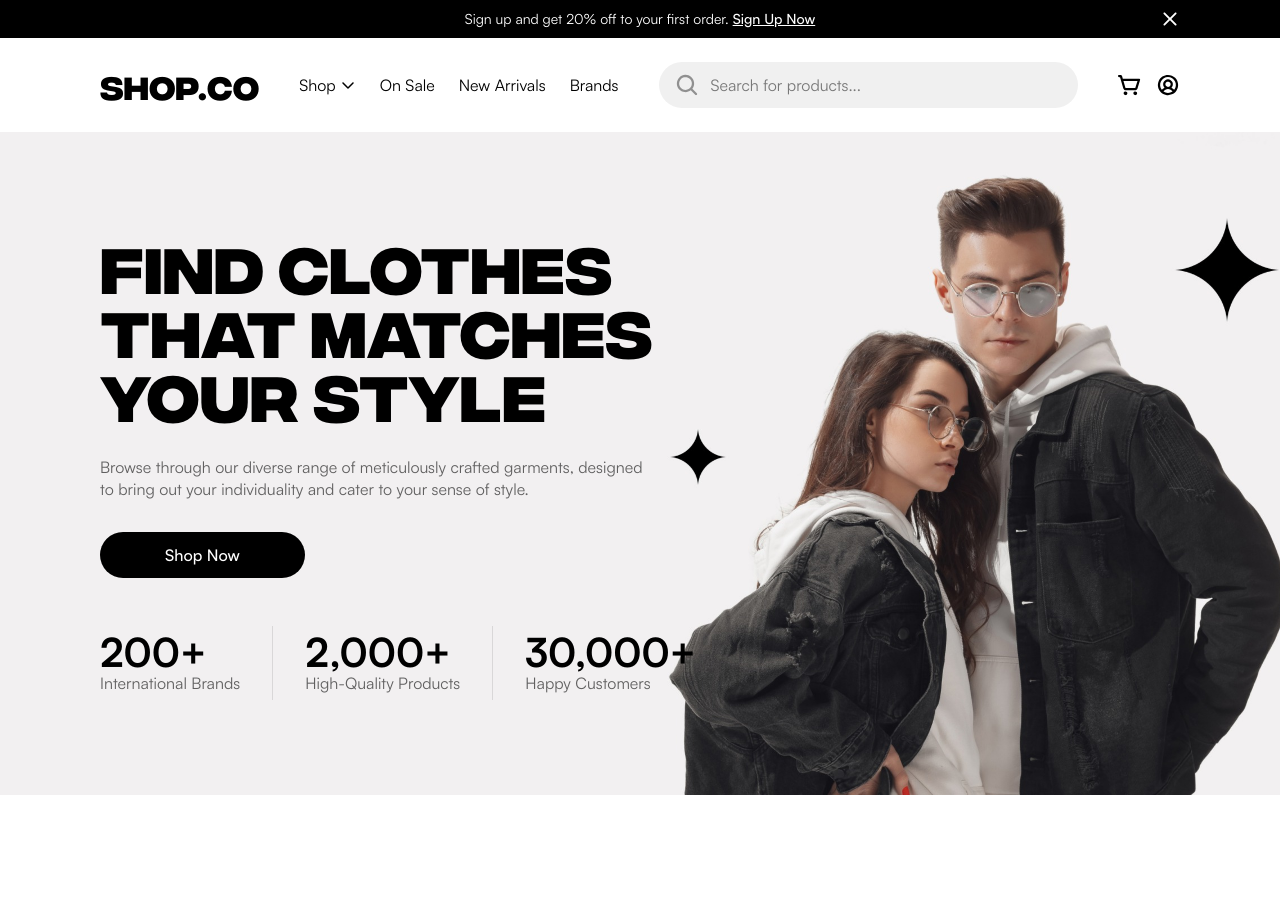
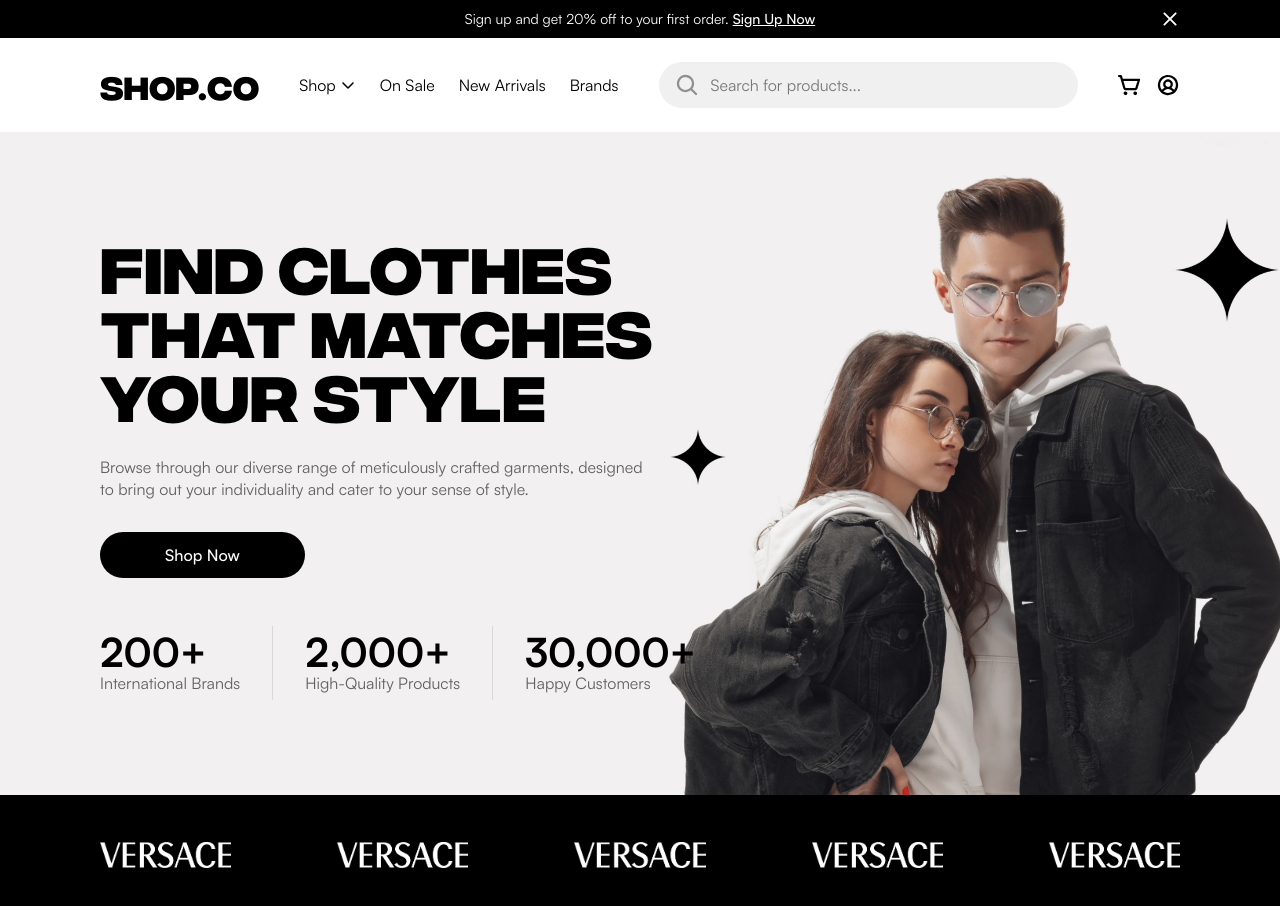
Before and after one commit to dishkhant-dev/ecommerce-app, a Next.js app: page / in a window 1280 px wide. Shown: the top 906 px of the page. Before the commit the page ends 800 px from the top, so only its background shows below. Built offline with nearby package versions, Linux system fonts and the light colour scheme.

Commit message:
Developed Featured Brands Section

```diff
--- a/src/components/layout/Navbar.tsx
+++ b/src/components/layout/Navbar.tsx
@@ -28,7 +28,7 @@
                 />
 
                 <svg className="absolute left-4 top-1/2 -translate-y-1/2" width="24" height="24" viewBox="0 0 24 24" fill="none" xmlns="http://www.w3.org/2000/svg">
-                    <path d="M21.7959 20.2041L17.3437 15.75C18.6787 14.0104 19.3019 11.8282 19.087 9.64607C18.8722 7.4639 17.8353 5.44516 16.1867 3.99937C14.5382 2.55357 12.4014 1.78899 10.2098 1.86071C8.01829 1.93244 5.93607 2.8351 4.38558 4.38559C2.83509 5.93608 1.93243 8.0183 1.8607 10.2098C1.78898 12.4014 2.55356 14.5382 3.99936 16.1867C5.44515 17.8353 7.46389 18.8722 9.64606 19.087C11.8282 19.3019 14.0104 18.6787 15.75 17.3438L20.2059 21.8006C20.3106 21.9053 20.4348 21.9883 20.5715 22.0449C20.7083 22.1016 20.8548 22.1307 21.0028 22.1307C21.1508 22.1307 21.2973 22.1016 21.4341 22.0449C21.5708 21.9883 21.695 21.9053 21.7997 21.8006C21.9043 21.696 21.9873 21.5717 22.044 21.435C22.1006 21.2983 22.1298 21.1517 22.1298 21.0037C22.1298 20.8558 22.1006 20.7092 22.044 20.5725C21.9873 20.4358 21.9043 20.3115 21.7997 20.2069L21.7959 20.2041ZM4.12499 10.5C4.12499 9.23915 4.49888 8.0066 5.19938 6.95824C5.89987 5.90988 6.89551 5.09278 8.06039 4.61027C9.22527 4.12776 10.5071 4.00151 11.7437 4.2475C12.9803 4.49348 14.1162 5.10064 15.0078 5.9922C15.8994 6.88376 16.5065 8.01967 16.7525 9.2563C16.9985 10.4929 16.8722 11.7747 16.3897 12.9396C15.9072 14.1045 15.0901 15.1001 14.0418 15.8006C12.9934 16.5011 11.7608 16.875 10.5 16.875C8.80977 16.8733 7.18927 16.2011 5.99411 15.0059C4.79894 13.8107 4.12673 12.1902 4.12499 10.5Z" fill="black" fill-opacity="0.4" />
+                    <path d="M21.7959 20.2041L17.3437 15.75C18.6787 14.0104 19.3019 11.8282 19.087 9.64607C18.8722 7.4639 17.8353 5.44516 16.1867 3.99937C14.5382 2.55357 12.4014 1.78899 10.2098 1.86071C8.01829 1.93244 5.93607 2.8351 4.38558 4.38559C2.83509 5.93608 1.93243 8.0183 1.8607 10.2098C1.78898 12.4014 2.55356 14.5382 3.99936 16.1867C5.44515 17.8353 7.46389 18.8722 9.64606 19.087C11.8282 19.3019 14.0104 18.6787 15.75 17.3438L20.2059 21.8006C20.3106 21.9053 20.4348 21.9883 20.5715 22.0449C20.7083 22.1016 20.8548 22.1307 21.0028 22.1307C21.1508 22.1307 21.2973 22.1016 21.4341 22.0449C21.5708 21.9883 21.695 21.9053 21.7997 21.8006C21.9043 21.696 21.9873 21.5717 22.044 21.435C22.1006 21.2983 22.1298 21.1517 22.1298 21.0037C22.1298 20.8558 22.1006 20.7092 22.044 20.5725C21.9873 20.4358 21.9043 20.3115 21.7997 20.2069L21.7959 20.2041ZM4.12499 10.5C4.12499 9.23915 4.49888 8.0066 5.19938 6.95824C5.89987 5.90988 6.89551 5.09278 8.06039 4.61027C9.22527 4.12776 10.5071 4.00151 11.7437 4.2475C12.9803 4.49348 14.1162 5.10064 15.0078 5.9922C15.8994 6.88376 16.5065 8.01967 16.7525 9.2563C16.9985 10.4929 16.8722 11.7747 16.3897 12.9396C15.9072 14.1045 15.0901 15.1001 14.0418 15.8006C12.9934 16.5011 11.7608 16.875 10.5 16.875C8.80977 16.8733 7.18927 16.2011 5.99411 15.0059C4.79894 13.8107 4.12673 12.1902 4.12499 10.5Z" fill="black" fillOpacity="0.4" />
                 </svg>
             </div>
 
--- /dev/null
+++ b/src/components/pages/home/FeaturedBrands.tsx
@@ -0,0 +1,25 @@
+"use client";
+
+// Next Imports
+import Image from "next/image";
+
+// Images
+import VersaceLogo from "@/assets/images/pages/home/FeaturedBrands/versace.png";
+const FeaturedBrandsSection = () => {
+    return (
+        <div className="bg-[#000000] padding-main-x flex items-center gap-[106px] py-10.5">
+            {[1, 2, 3, 4, 5].map((item) => (
+                <div key={item} className="relative w-40 h-9">
+                    <Image
+                        src={VersaceLogo}
+                        alt="Brand Logo"
+                        fill
+                        className="object-contain"
+                    />
+                </div>
+            ))}
+        </div>
+    )
+}
+
+export default FeaturedBrandsSection;
--- a/src/components/pages/home/Home.tsx
+++ b/src/components/pages/home/Home.tsx
@@ -1,11 +1,14 @@
 "use client";
 
+import FeaturedBrandsSection from "./FeaturedBrands";
 import HomePageHeroSection from "./Hero";
 
 const HomePageClient = () => {
     return (
         <>
             <HomePageHeroSection />
+
+            <FeaturedBrandsSection />
         </>
     )
 }
```
Also changed, not shown: src/assets/images/pages/home/FeaturedBrands/versace.png (added).
